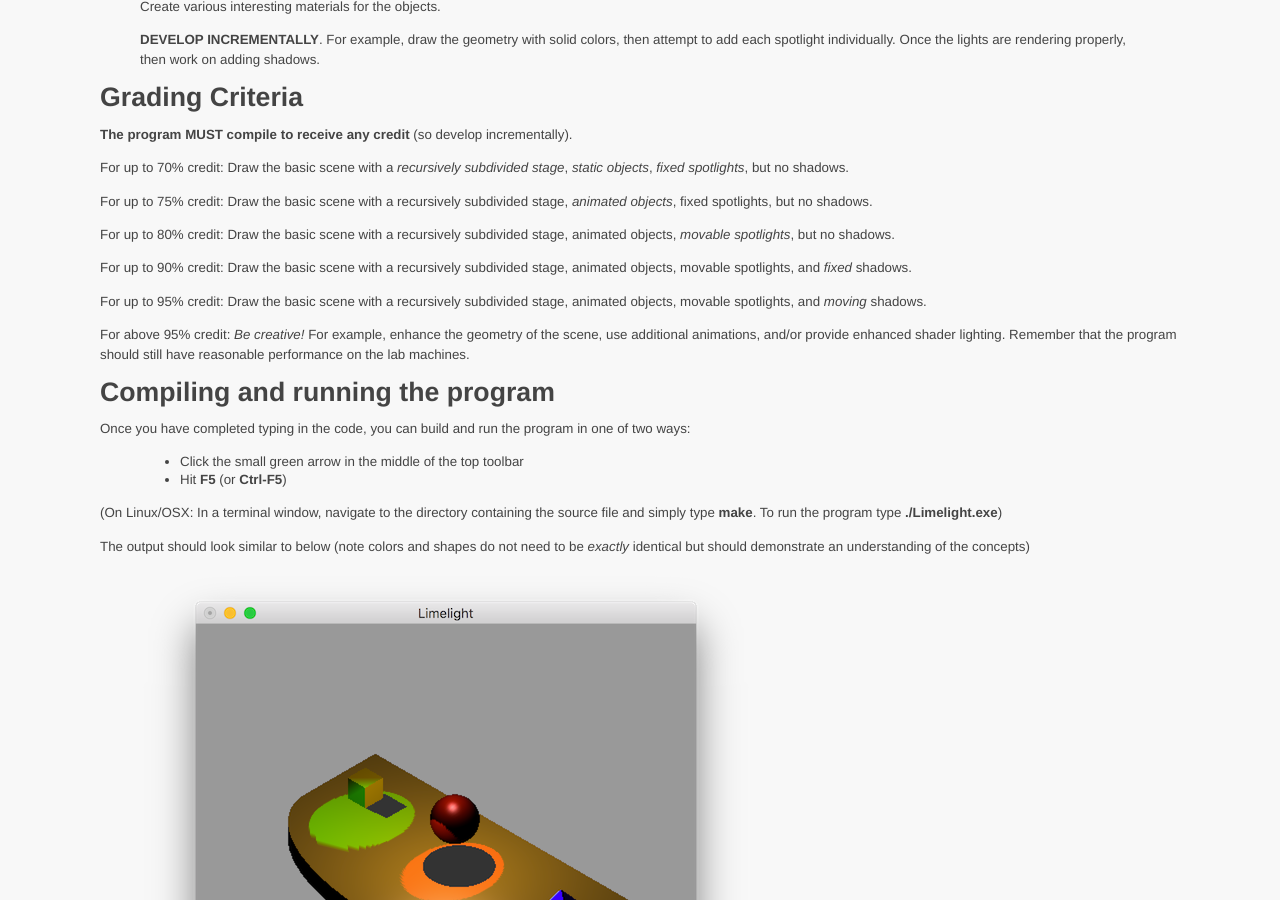
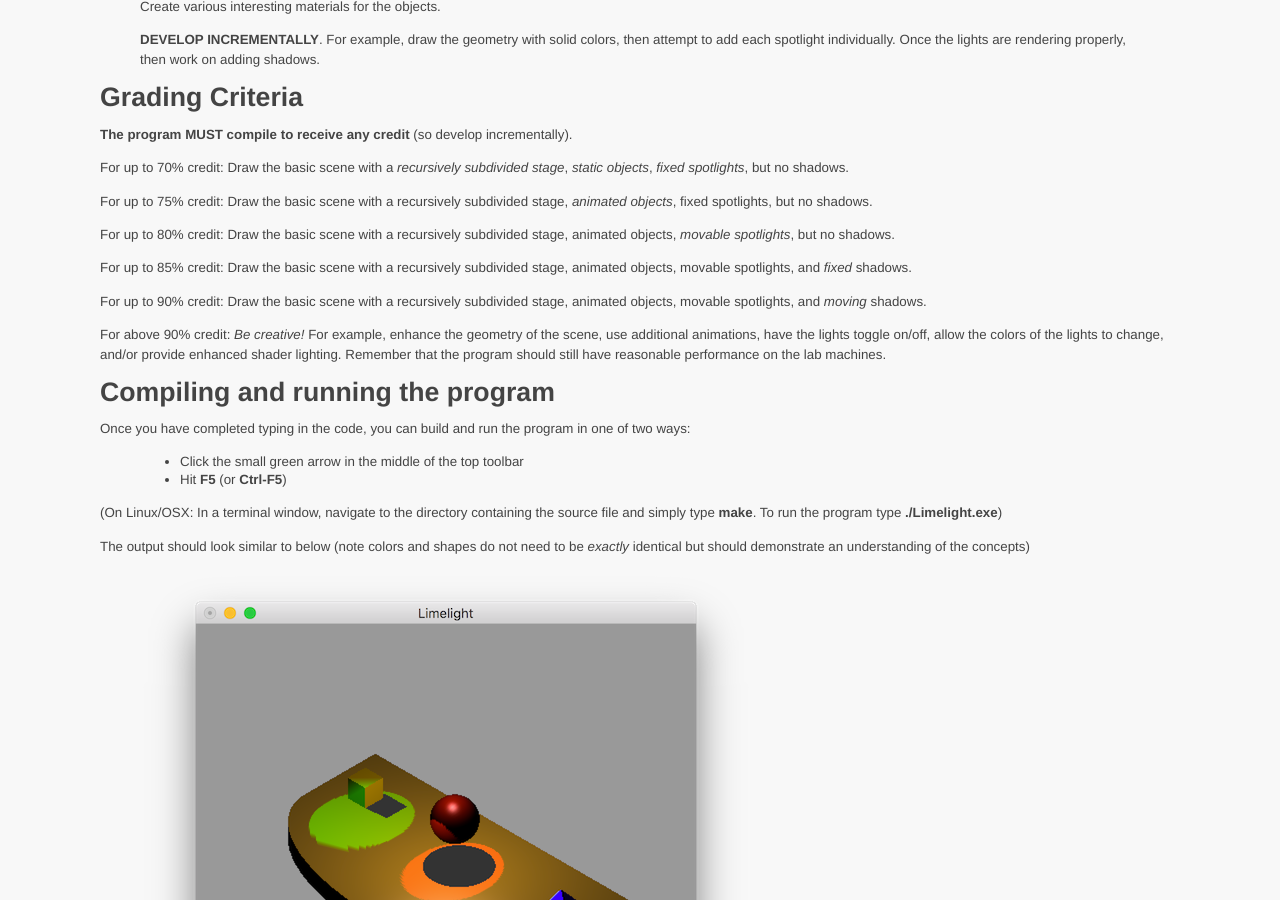
Before and after one commit to ycpcs/cs370-fall2016, a Jekyll site: the page built from assign/assign03.md, in a window 1280 px wide and 900 px high, scrolled down 2887 px. Built offline with Jekyll 4.4.1, drawn with Linux system fonts in a browser that asks for light colours.

Commit message:
update assign 3
update assign 3

```diff
--- a/assign/assign03.md
+++ b/assign/assign03.md
@@ -106,11 +106,11 @@ For up to 75% credit: Draw the basic scene with a recursively subdivided stage,
 
 For up to 80% credit: Draw the basic scene with a recursively subdivided stage, animated objects, *movable spotlights*, but no shadows.
 
-For up to 90% credit: Draw the basic scene with a recursively subdivided stage, animated objects, movable spotlights, and *fixed* shadows.
+For up to 85% credit: Draw the basic scene with a recursively subdivided stage, animated objects, movable spotlights, and *fixed* shadows.
 
-For up to 95% credit: Draw the basic scene with a recursively subdivided stage, animated objects, movable spotlights, and *moving* shadows.
+For up to 90% credit: Draw the basic scene with a recursively subdivided stage, animated objects, movable spotlights, and *moving* shadows.
 
-For above 95% credit: *Be creative!* For example, enhance the geometry of the scene, use additional animations, and/or provide enhanced shader lighting. Remember that the program should still have reasonable performance on the lab machines.
+For above 90% credit: *Be creative!* For example, enhance the geometry of the scene, use additional animations, have the lights toggle on/off, allow the colors of the lights to change, and/or provide enhanced shader lighting. Remember that the program should still have reasonable performance on the lab machines.
 
 Compiling and running the program
 =================================
```
